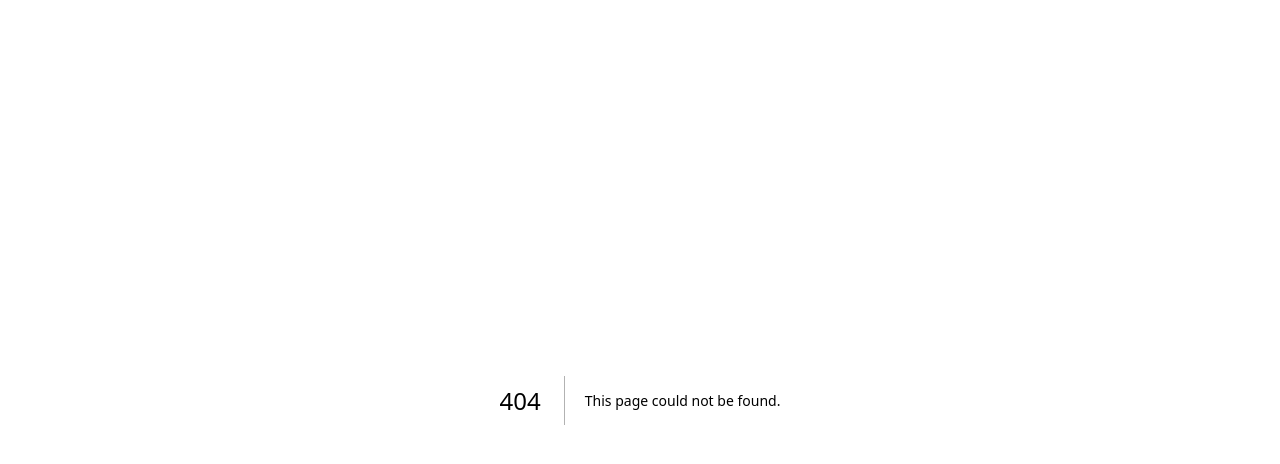
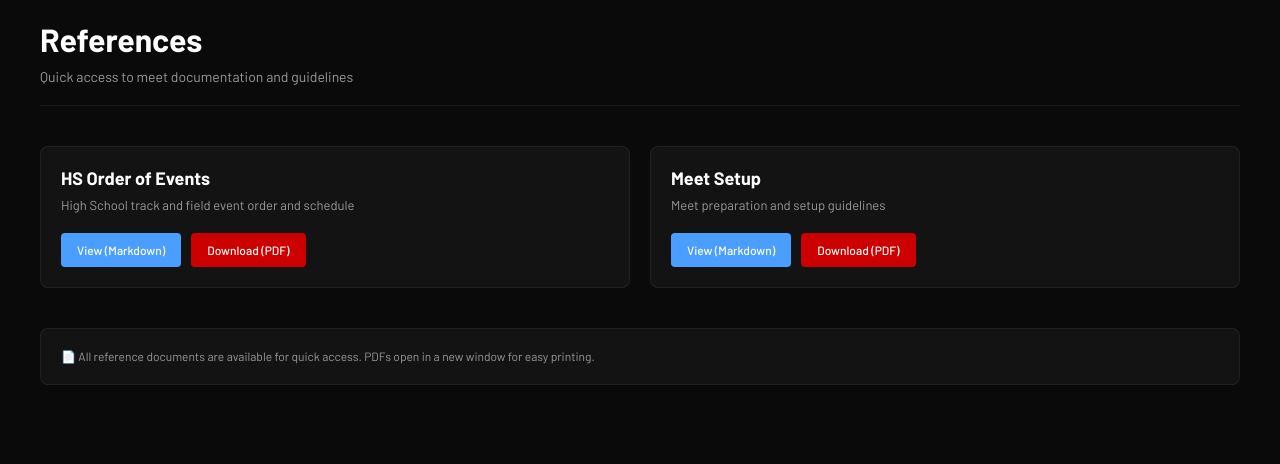
Before and after one commit to STOKHAUS/mash-command-center, a Next.js app: page /references in a window 1280 px wide. Before the commit this address had no page. Shown: the top 464 px of the page. Built offline with nearby package versions, Linux system fonts and the light colour scheme.

Commit message:
feat: Add References page and documentation files

```diff
--- /dev/null
+++ b/app/references/page.js
@@ -0,0 +1,110 @@
+'use client';
+import { useState } from 'react';
+
+const R='#cc0000',G='#22c55e',Y='#d4a843',B='#4a9eff',CARD='#131313',BDR='rgba(255,255,255,0.06)';
+
+const documents = [
+  {
+    title: 'HS Order of Events',
+    description: 'High School track and field event order and schedule',
+    files: [
+      { type: 'markdown', url: '/hs-order-of-events.md', label: 'View (Markdown)' },
+      { type: 'pdf', url: '/hs-order-of-events.pdf', label: 'Download (PDF)' }
+    ]
+  },
+  {
+    title: 'Meet Setup',
+    description: 'Meet preparation and setup guidelines',
+    files: [
+      { type: 'markdown', url: '/meet-setup.md', label: 'View (Markdown)' },
+      { type: 'pdf', url: '/meet-setup.pdf', label: 'Download (PDF)' }
+    ]
+  }
+];
+
+export default function References() {
+  return (
+    <div style={{ minHeight: '100vh', background: '#0a0a0a', color: '#fff', padding: '20px' }}>
+      <div style={{ maxWidth: '1200px', margin: '0 auto' }}>
+        {/* Header */}
+        <div style={{ marginBottom: '40px', borderBottom: `1px solid ${BDR}`, paddingBottom: '20px' }}>
+          <h1 style={{ fontSize: '32px', fontWeight: 'bold', margin: '0 0 10px 0' }}>References</h1>
+          <p style={{ color: '#999', fontSize: '14px', margin: 0 }}>Quick access to meet documentation and guidelines</p>
+        </div>
+
+        {/* Documents Grid */}
+        <div style={{ display: 'grid', gridTemplateColumns: 'repeat(auto-fit, minmax(400px, 1fr))', gap: '20px' }}>
+          {documents.map((doc, idx) => (
+            <div
+              key={idx}
+              style={{
+                background: CARD,
+                border: `1px solid ${BDR}`,
+                borderRadius: '8px',
+                padding: '20px',
+                transition: 'all 0.3s ease'
+              }}
+              onMouseEnter={(e) => {
+                e.currentTarget.style.borderColor = B;
+                e.currentTarget.style.boxShadow = `0 0 20px rgba(74, 158, 255, 0.1)`;
+              }}
+              onMouseLeave={(e) => {
+                e.currentTarget.style.borderColor = BDR;
+                e.currentTarget.style.boxShadow = 'none';
+              }}
+            >
+              <h2 style={{ fontSize: '18px', fontWeight: 'bold', margin: '0 0 8px 0', color: '#fff' }}>
+                {doc.title}
+              </h2>
+              <p style={{ color: '#999', fontSize: '13px', margin: '0 0 20px 0' }}>
+                {doc.description}
+              </p>
+
+              {/* File Links */}
+              <div style={{ display: 'flex', gap: '10px', flexWrap: 'wrap' }}>
+                {doc.files.map((file, fidx) => (
+                  <a
+                    key={fidx}
+                    href={file.url}
+                    target={file.type === 'pdf' ? '_blank' : '_self'}
+                    rel={file.type === 'pdf' ? 'noopener noreferrer' : ''}
+                    style={{
+                      display: 'inline-block',
+                      padding: '10px 16px',
+                      background: file.type === 'pdf' ? R : B,
+                      color: '#fff',
+                      borderRadius: '4px',
+                      textDecoration: 'none',
+                      fontSize: '12px',
+                      fontWeight: '500',
+                      transition: 'all 0.2s ease',
+                      cursor: 'pointer',
+                      border: 'none'
+                    }}
+                    onMouseEnter={(e) => {
+                      e.currentTarget.style.opacity = '0.8';
+                      e.currentTarget.style.transform = 'translateY(-2px)';
+                    }}
+                    onMouseLeave={(e) => {
+                      e.currentTarget.style.opacity = '1';
+                      e.currentTarget.style.transform = 'translateY(0)';
+                    }}
+                  >
+                    {file.label}
+                  </a>
+                ))}
+              </div>
+            </div>
+          ))}
+        </div>
+
+        {/* Footer Info */}
+        <div style={{ marginTop: '40px', padding: '20px', background: CARD, border: `1px solid ${BDR}`, borderRadius: '8px' }}>
+          <p style={{ color: '#999', fontSize: '12px', margin: 0 }}>
+            📄 All reference documents are available for quick access. PDFs open in a new window for easy printing.
+          </p>
+        </div>
+      </div>
+    </div>
+  );
+}
```
Also changed, not shown: public/hs-order-of-events.md (added, +21 -0 lines), public/meet-setup.md (added, +19 -0 lines), 2 other files (tests, documents, lock files or other folders).
